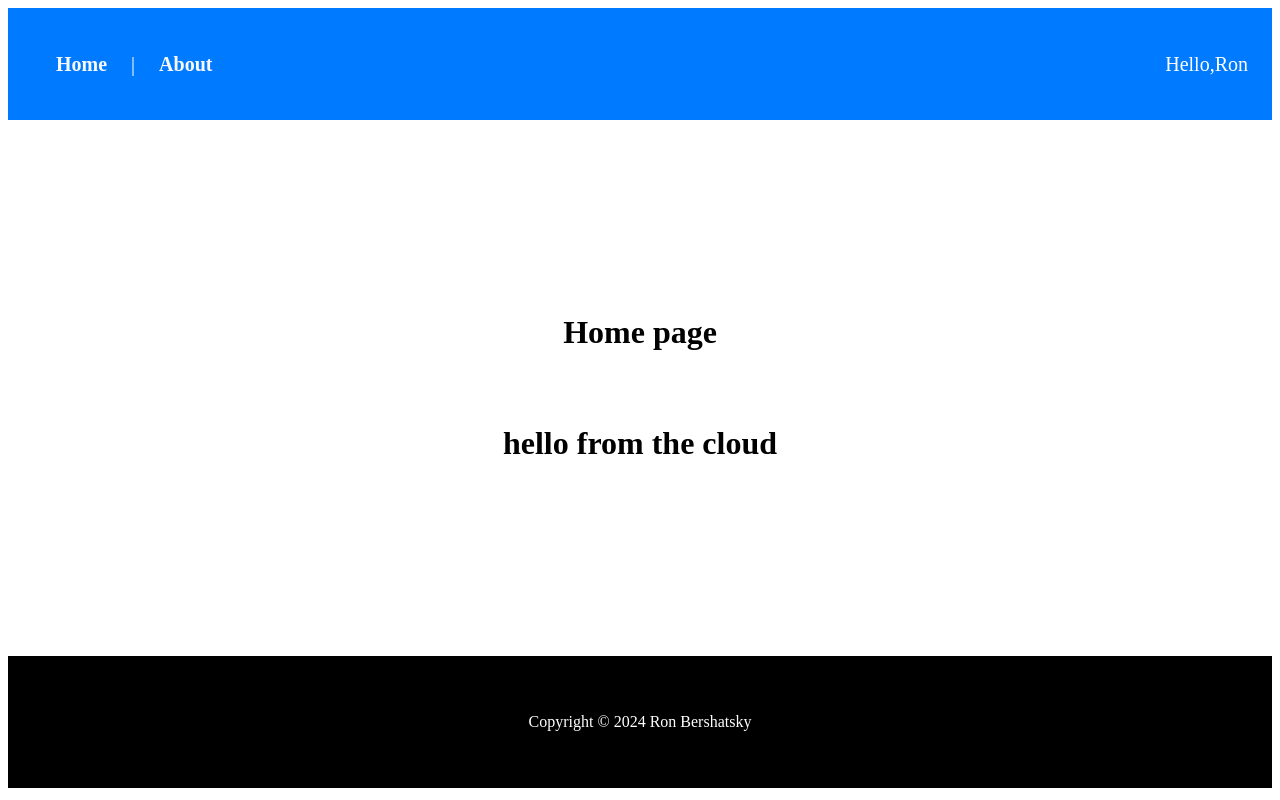
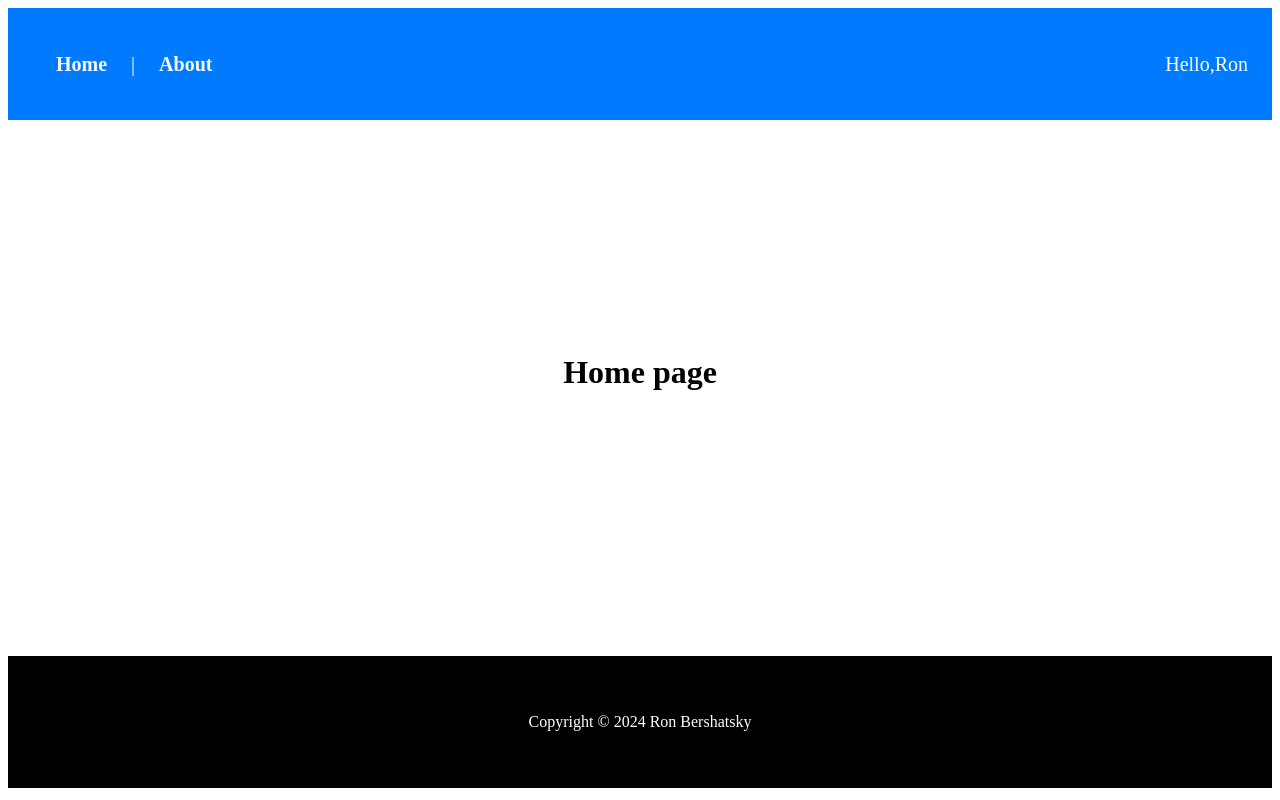
Before and after one commit to ronb-tech/wordcloud, a Vue app: page / in a window 1280 px wide. Built offline with nearby package versions, Linux system fonts and the light colour scheme.

Commit message:
fix wordCloud

```diff
--- a/src/components/WordCloud.vue
+++ b/src/components/WordCloud.vue
@@ -1,12 +1,25 @@
 <template>
   <div class="word-cloud">
-    <h1>{{ msg }}</h1>
+    <div v-if="wordCloudData && wordCloudData.length > 0"></div>
+    <div v-else>{{ msgError }}</div>
   </div>
 </template>
 
 <script setup>
-import { ref } from "vue";
-const msg = ref("hello from the cloud");
+import { defineProps, ref, computed } from "vue";
+
+const props = defineProps({
+  data: {
+    type: Array,
+    default: () => [],
+  },
+});
+
+const wordCloudData = computed(() => {
+  console.log("props.data", wordCloudData);
+  return props.data;
+});
+const msgError = ref("No data available to display.");
 </script>
 
 <style lang="scss" scoped>
```
